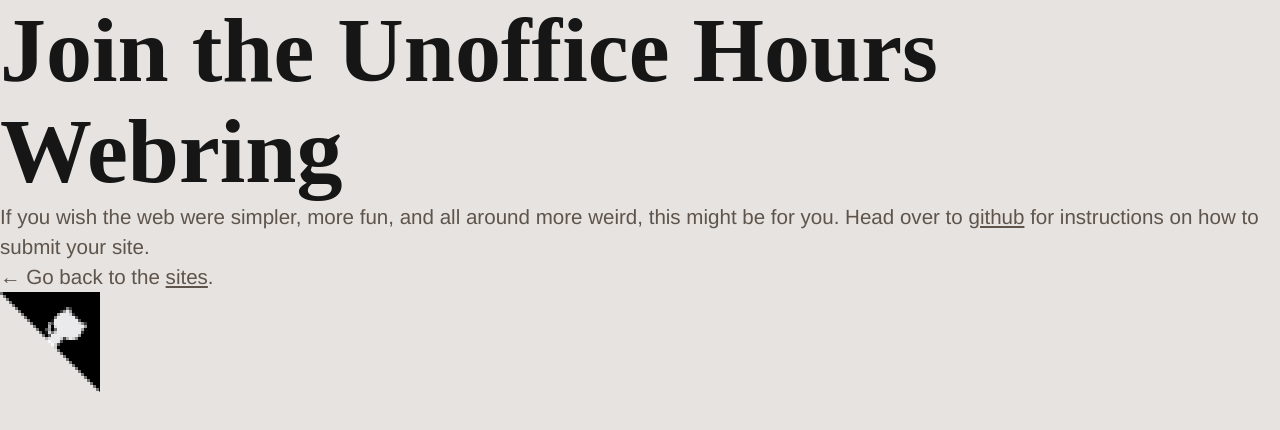
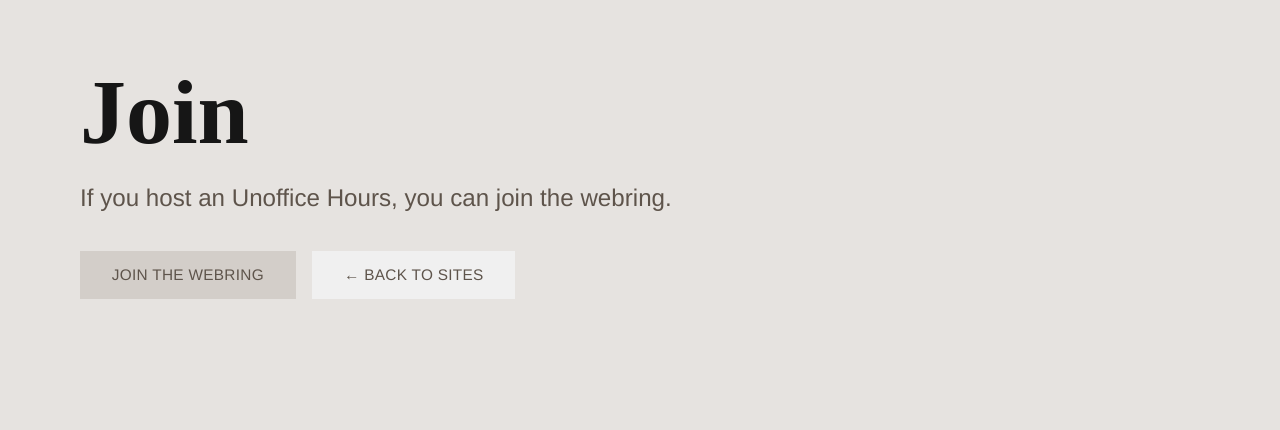
Before and after one commit to dave-smyth/unoffice-hours-webring, a plain HTML site: page join.html in a window 1280 px wide. Drawn offline with Linux system fonts and the light colour scheme; a web font is replaced by a local one.

Commit message:
Readme, URLs

```diff
--- a/join.html
+++ b/join.html
@@ -3,20 +3,25 @@
     <meta charset="UTF-8">
     <meta name="viewport" content="width=device-width, initial-scale=1.0">
     <title>Join the Unoffice Hours Webring</title>
-    <meta name="description" content="Instructions on how to join the Unoffice Hours Webring. Because the web needs a little more weird.">
-    <link rel="icon" type="image/png" href="/favicon.png" sizes="16x16" />
+    <title>Unoffice Hours Webring</title>
+    <meta name="description" content="A webring for people offering Unoffice Hours."><link rel="icon" type="image/png" href="/favicon.png" sizes="16x16" />
     <link rel="icon" type="image/x-icon" href="/favicon.ico" />
     <link rel="stylesheet" href="/style.css">
-    <link href="https://fonts.googleapis.com/css2?family=VT323&display=swap" rel="stylesheet">
+    <link rel="stylesheet" href="https://use.typekit.net/bkp6whf.css">
 </head>
 <body>
-    <h1>Join the Unoffice Hours Webring</h1>
-    <div class="content">
-        <p>If you wish the web were simpler, more fun, and all around more weird, this might be for you. Head over to <a href="https://github.com/websmyth/unoffice-hours-webring">github</a> for instructions on how to submit your site.</p>
-        <p>&larr; Go back to the <a href="/">sites</a>.</p>
-    </div>
-    <a href="https://github.com/websmyth/unoffice-hours-webring">
-        <img class="github"  src="/github.gif" alt="Join the Unoffice Hours Webring on Github" height="100" width="100" />
-    </a>
+    <main class="wrapper">
+        <article>
+            <header>
+                <h1>Join</h1>
+                <p class="subhead">If you host an Unoffice Hours, you can join the webring.</p>
+                <div class="buttons">
+                    <a href="https://github.com/websmyth/unoffice-hours-webring" class="button">Join the webring</a>
+                    <a href="/" class="button buttonAlt">&larr; Back to sites</a>
+                </div>
+            </header>
+        </article>
+    </main>
+    <script src="https://cdn.usefathom.com/script.js" data-site="DGYXDRDO" defer></script>
 </body>
 </html>
```
Also changed, not shown: index.html (+2 -1 lines), Px437_TandyOld_TV.ttf (deleted), github.gif (deleted), 2 other files.
